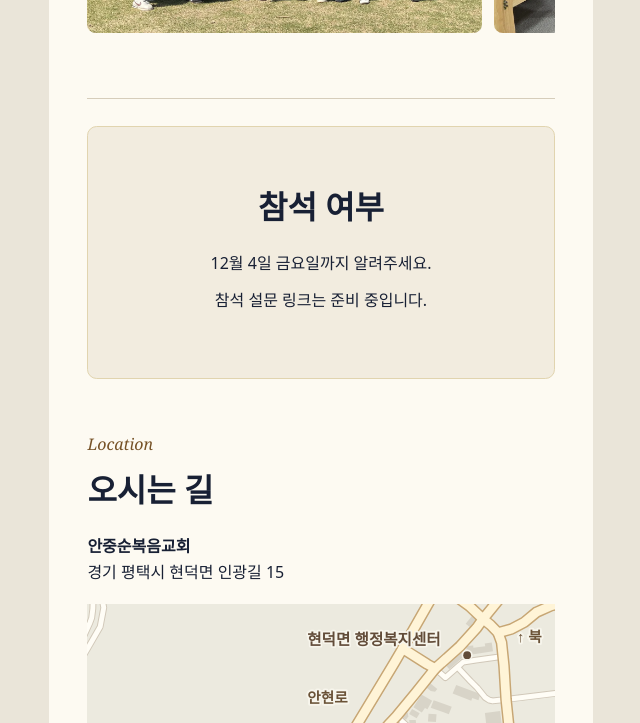
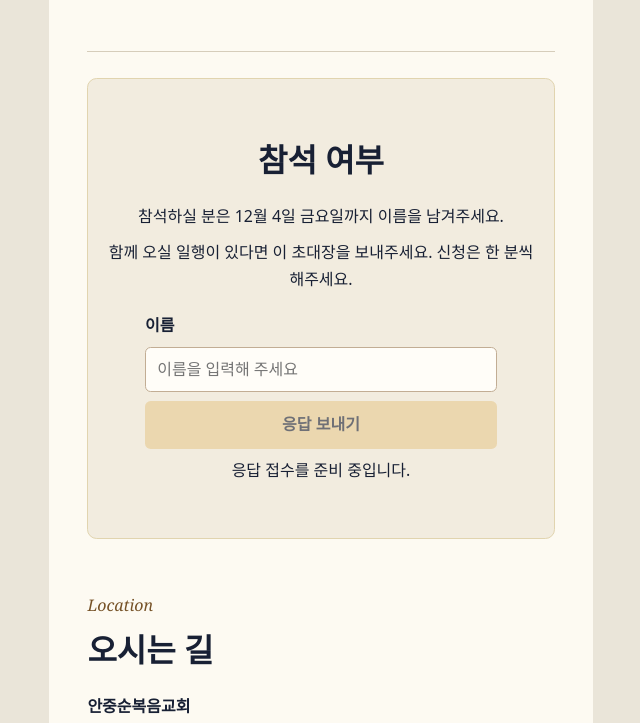
Before and after one commit to hyunjoon0208/ecclesia-nights, a plain HTML site: page index.html in a window 1280 px wide. Shown: the part 2077-2800 px from the top of the page, without its empty margins (319-959 px from the left). Drawn offline with Linux system fonts and the light colour scheme.

Commit message:
Update index.html

```diff
--- a/index.html
+++ b/index.html
@@ -15,7 +15,6 @@
 <body>
   <header class="hero">
     <div class="invitation">
-      <p class="poster-kicker">2026 연말 초대</p>
       <p class="host">안중순복음교회 에클레시아 청년회</p>
       <h1>Ecclesia Nights</h1>
       <p class="tagline">One Night, One Community</p>
@@ -58,9 +57,14 @@
     </section>
     <section id="rsvp" class="section response" aria-labelledby="attendance">
       <h2 id="attendance">참석 여부</h2>
-      <p>12월 4일 금요일까지 알려주세요.</p>
-      <a id="survey" class="button" hidden>설문 열기</a>
-      <p id="survey-status">참석 설문 링크는 준비 중입니다.</p>
+      <p>참석하실 분은 12월 4일 금요일까지 이름을 남겨주세요.</p>
+      <p>함께 오실 일행이 있다면 이 초대장을 보내주세요. 신청은 한 분씩 해주세요.</p>
+      <form id="rsvp-form" class="rsvp-form">
+        <label for="guest-name">이름</label>
+        <input id="guest-name" name="name" autocomplete="name" placeholder="이름을 입력해 주세요" maxlength="60" required>
+        <button class="button" type="submit" disabled>응답 보내기</button>
+        <p id="rsvp-status" role="status">응답 접수를 준비 중입니다.</p>
+      </form>
     </section>
     <section class="section" aria-labelledby="directions">
       <p class="eyebrow" aria-hidden="true">Location</p>
```
